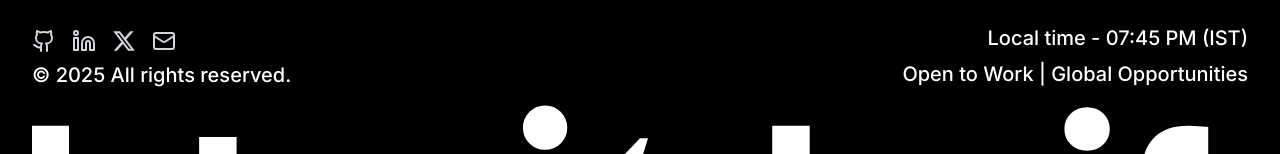
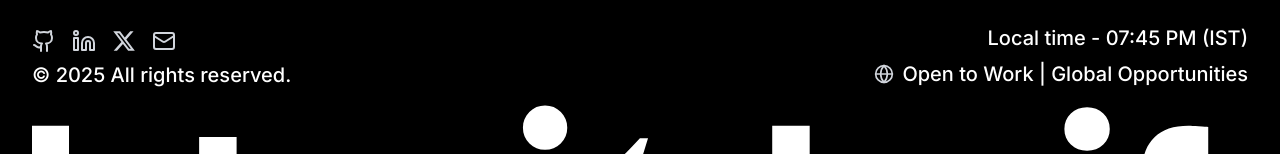
Before and after one commit to btwitskaif69/Portfolio, a React (Vite) app in the folder client/: page / in a window 1280 px wide. Shown: the part 6126-6280 px from the top of the page. Built offline with nearby package versions, Linux system fonts and the light colour scheme.

Commit message:
feat: add Globe icon to Footer component for enhanced visual representation of global opportunities

```diff
--- a/client/src/components/Footer.jsx
+++ b/client/src/components/Footer.jsx
@@ -97,6 +97,7 @@ const Footer = ({
               </p>
             </div>
             <div className="email flex items-center gap-2">
+              <Globe className="w-5 h-5" />
               <p className="text-base sm:text-sm md:text-base lg:text-xl font-medium text-white">
                 Open to Work | Global Opportunities
               </p>
```
